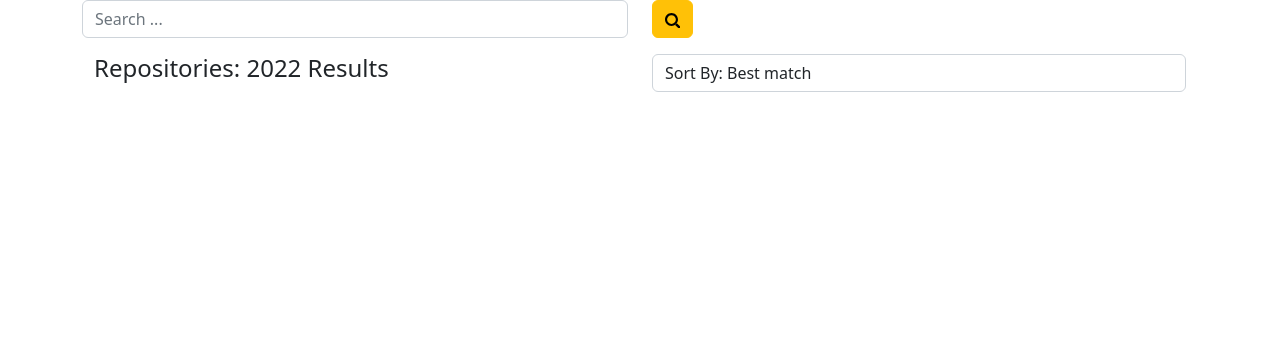
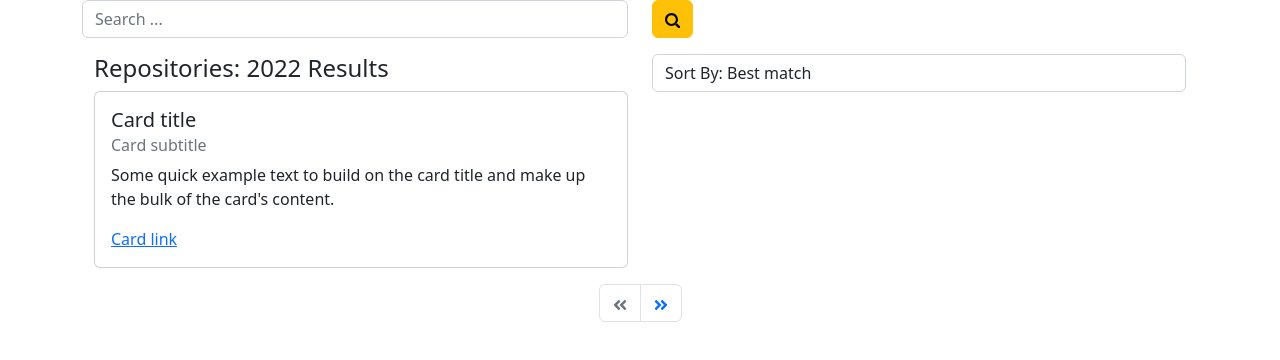
Before and after one commit to samir-byte/swivt-challenge, a React (Create React App) app in the folder client/: page / in a window 1280 px wide. Shown: the top 360 px of the page. Built offline with nearby package versions, Linux system fonts and the light colour scheme.

Commit message:
components added alert, paginator with styled css for error page

```diff
--- a/client/package.json
+++ b/client/package.json
@@ -13,6 +13,7 @@
     "react-paginate": "^8.1.3",
     "react-router-dom": "^6.3.0",
     "react-scripts": "5.0.1",
+    "styled-components": "^5.3.5",
     "web-vitals": "^2.1.4"
   },
   "scripts": {
--- /dev/null
+++ b/client/src/assets/wrappers/ErrorPage.js
@@ -0,0 +1,28 @@
+import styled from 'styled-components'
+
+const Wrapper = styled.main`
+  text-align: center;
+  img {
+    max-width: 600px;
+    display: block;
+    margin-bottom: 2rem;
+  }
+  display: flex;
+  align-items: center;
+  justify-content: center;
+  h3 {
+    margin-bottom: 0.5rem;
+  }
+  p {
+    margin-top: 0;
+    margin-bottom: 0.5rem;
+    color: var(--grey-500);
+  }
+  a {
+    color: var(--primary-500);
+    text-decoration: underline;
+    text-transform: capitalize;
+  }
+`
+
+export default Wrapper
--- /dev/null
+++ b/client/src/components/Alert.js
@@ -0,0 +1,6 @@
+const Alert = (props) => {
+    const {alertType, alertText} = props
+    return <div className={`alert alert-${alertType}`}>{alertText}</div>
+}
+
+export default Alert
--- a/client/src/components/Card.js
+++ b/client/src/components/Card.js
@@ -1,11 +1,11 @@
-const Card = (props) => {
+const Card = () => {
     return (
-        <div className="card" style="width: 18rem;">
+        <div className="card">
             <div className="card-body">
-            <h5 className="card-title">Card title</h5>
-            <h6 className="card-subtitle mb-2 text-muted">Card subtitle</h6>
-            <p className="card-text">Some quick example text to build on the card title and make up the bulk of the card's content.</p>
-            <a href="#" className="card-link">Card link</a>
+                <h5 className="card-title">Card title</h5>
+                <h6 className="card-subtitle mb-2 text-muted">Card subtitle</h6>
+                <p className="card-text">Some quick example text to build on the card title and make up the bulk of the card's content.</p>
+                <a href="#" className="card-link">Card link</a>
             </div>
         </div>
     );
--- a/client/src/components/Header.js
+++ b/client/src/components/Header.js
@@ -1,14 +1,14 @@
 const Header = () => {
     return (
         <div className="row">
-            <div class="col-sm">
+            <div className="col-sm">
             {/* <Form.Control type="text" placeholder="Search" onChange={(e) => {
               setQuery(e.target.value)
               }
               } /> */}
               <input type="text" className="form-control" placeholder="Search ..."></input>
               </div>
-              <div class="col-sm">
+              <div className="col-sm">
             <button type="button" className="btn btn-warning">
               <svg width="15px" height="15px">
                       <path d="M11.618 9.897l4.224 4.212c.092.09.1.23.02.312l-1.464 1.46c-.08.08-.222.072-.314-.02L9.868 11.66M6.486 10.9c-2.42 0-4.38-1.955-4.38-4.367 0-2.413 1.96-4.37 4.38-4.37s4.38 1.957 4.38 4.37c0 2.412-1.96 4.368-4.38 4.368m0-10.834C2.904.066 0 2.96 0 6.533 0 10.105 2.904 13 6.486 13s6.487-2.895 6.487-6.467c0-3.572-2.905-6.467-6.487-6.467 "></path>
--- /dev/null
+++ b/client/src/components/Paginator.js
@@ -0,0 +1,28 @@
+import ReactPaginate from 'react-paginate';
+import { FaAngleDoubleLeft, FaAngleDoubleRight } from 'react-icons/fa';
+
+const Paginator = () => {
+    return (
+        <ReactPaginate
+        previousLabel={<FaAngleDoubleLeft/>}
+        nextLabel={<FaAngleDoubleRight/>}
+        // pageCount={pageCount}
+        pageRange={2}
+        marginPagesDisplayed={3}
+        // onPageChange={handlePageChange}
+        containerClassName={'pagination mt-3 justify-content-md-center'}
+        pageLinkClassName={'page-link'}
+        previousClassName={'page-item'}
+        previousLinkClassName={'page-link'}
+        breakClassName={'page-item'}
+        breakLinkClassName={'page-link'}
+        nextClassName={'page-item'}
+        nextLinkClassName={'page-link'}
+        pageClassName={'page-item'}
+        disabledClassName={'disabled'}
+        activeClassName={'active'}
+      />
+    )
+}
+
+export default Paginator
--- a/client/src/components/index.js
+++ b/client/src/components/index.js
@@ -1,7 +1,11 @@
 import Header from './Header'
 import Card from './Card'
+import Alert from './Alert'
+import Paginator from './Paginator'
 
 export {
     Header,
-    Card
+    Card,
+    Alert,
+    Paginator
  }
--- a/client/src/pages/Error.js
+++ b/client/src/pages/Error.js
@@ -1,8 +1,18 @@
+import img from '../assets/images/not-found.svg'
+import {Link} from 'react-router-dom'
+import Wrapper from '../assets/wrappers/ErrorPage'
+
 const Error = () => {
     return(
-        <div className="container">
-            <h1>Error page</h1>
-        </div>
+        <Wrapper>
+            <div>
+                <img src={img} alt="not found" />
+                <h3>Ohh! Page Not Found</h3>
+                <p>We can't seem to find the page you're looking for</p>
+                <Link to='/'>back home</Link>
+            </div>
+
+        </Wrapper>
     )
 }
 
--- a/client/src/pages/Landing.js
+++ b/client/src/pages/Landing.js
@@ -1,17 +1,21 @@
-import { Header,Card } from "../components"
+import { Header,Card,Alert, Paginator } from "../components"
+import { useState } from "react";
 
 const Landing = () => {
 
-
+    const [isLoaded, setisLoaded] = useState(true);
     return(
         <div className="container">
-            <nav>
+            <nav className="mb-3">
                 <Header/>
             </nav>
-            <div className="container mt-3">
+            {isLoaded ? (
+                <div className="container mt-3">
                 <div className="row">
                     <div className="col-sm">
                         <h4>Repositories: 2022 Results</h4>
+                        <Card />
+
                     </div>
                     <div className="col-sm">
                         <select className="form-control">
@@ -23,7 +27,15 @@ const Landing = () => {
                         </select>
                     </div>
                 </div>
+                <Paginator/>
             </div>
+            ):(
+                <Alert
+                    alertType="danger"
+                    alertText="Please search above"
+                />
+            )}
+
         </div>
     )
 }
```
Also changed, not shown: client/src/assets/images/not-found.svg (added), 1 other file (tests, documents, lock files or other folders).
